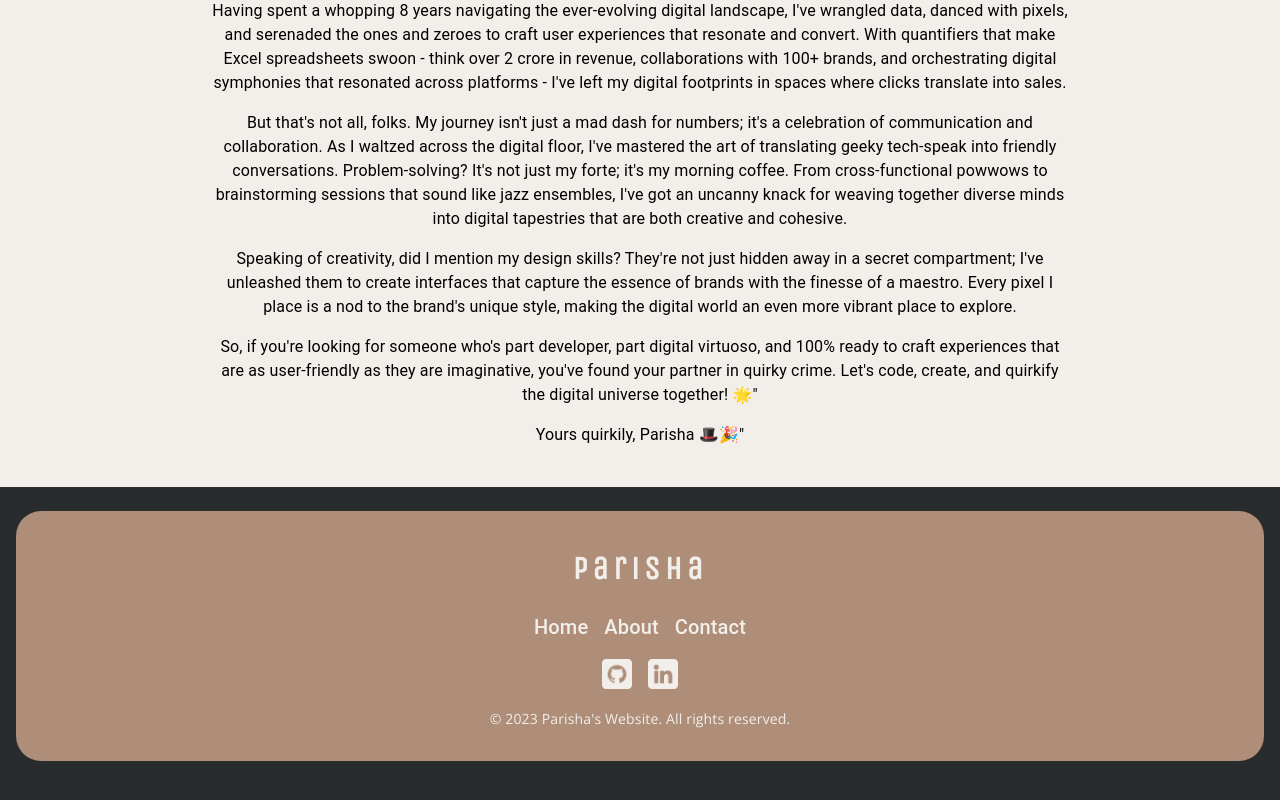
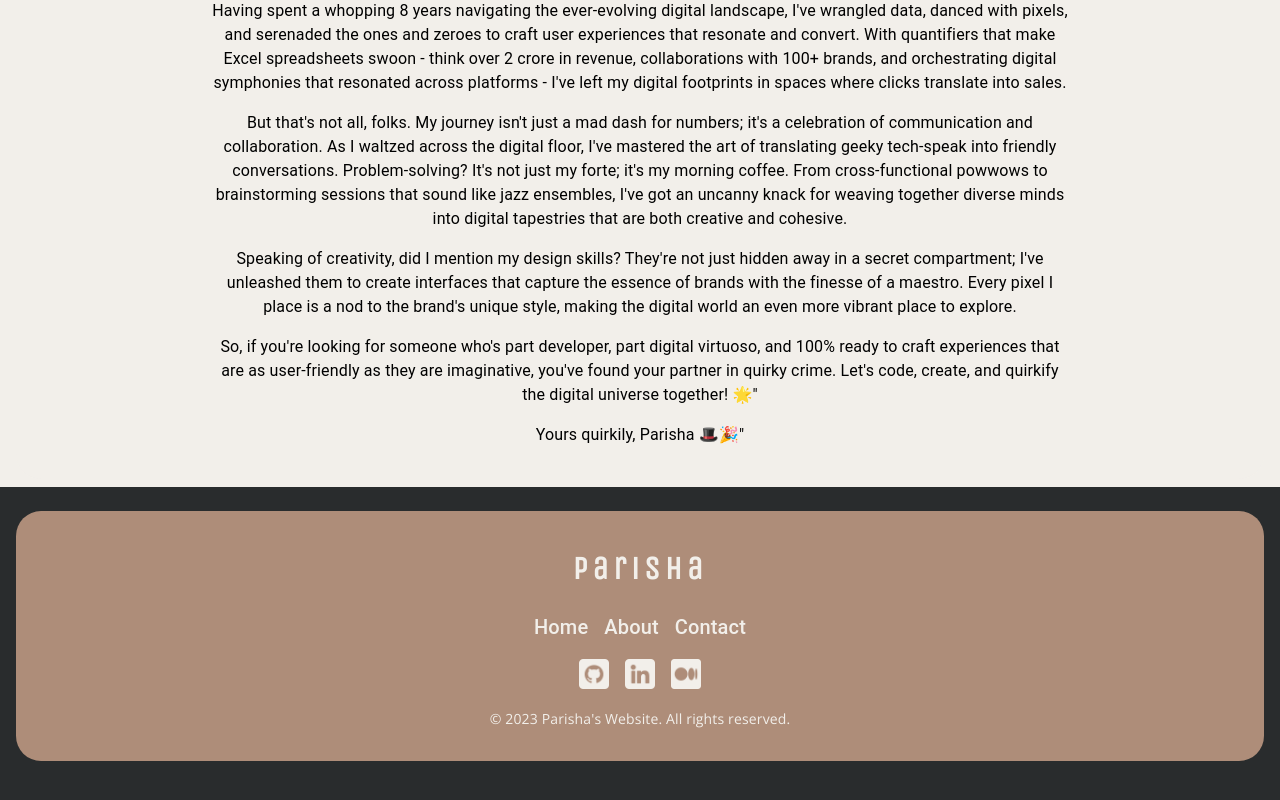
Before and after one commit to PotzarellaMozarella/Developer-Portfolio, a React (Create React App) app in the folder website/: page /about in a window 1280 px wide. Shown: the part 358-1158 px from the top of the page. Built offline with nearby package versions, Linux system fonts and the light colour scheme; a web font is replaced by a local one.

Commit message:
added medium link

```diff
--- a/website/src/components/Footer.jsx
+++ b/website/src/components/Footer.jsx
@@ -4,8 +4,7 @@ import { Typography, Link, Box, Grid, SvgIcon } from '@mui/material';
 import styled from 'styled-components';
 import githubImage from '../assets/github.png';
 import linkedinImage from '../assets/linkedin.png';
-
-
+import mediumImage from '../assets/medium.png';
 
 const MainContainer = styled(Box)`
   padding: 0.5rem 0 1.5rem;
@@ -61,8 +60,11 @@ const Footer = () => {
                     <a href="https://github.com/PotzarellaMozarella" target="_blank" rel="noopener noreferrer" style={{ marginRight: '1rem' }}>
                         <img src={githubImage} alt="GitHub" width="30" height="30" />
                     </a>
-                    <a href="https://www.linkedin.com/in/parishap/" target="_blank" rel="noopener noreferrer">
+                    <a href="https://www.linkedin.com/in/parishap/" target="_blank" rel="noopener noreferrer" style={{ marginRight: '1rem' }}>
                         <img src={linkedinImage} alt="LinkedIn" width="30" height="30" />
+                    </a>
+                    <a href="https://medium.com/@parisha.workshop" target="_blank" rel="noopener noreferrer">
+                        <img src={mediumImage} alt="Medium" width="30" height="30" />
                     </a>
                 </Box>
                 <Typography variant="body2" color={theme.colors.text} fontFamily={theme.typography.bodyFont} align="center" mt={2}>
```
Also changed, not shown: website/src/assets/medium.png (added).
